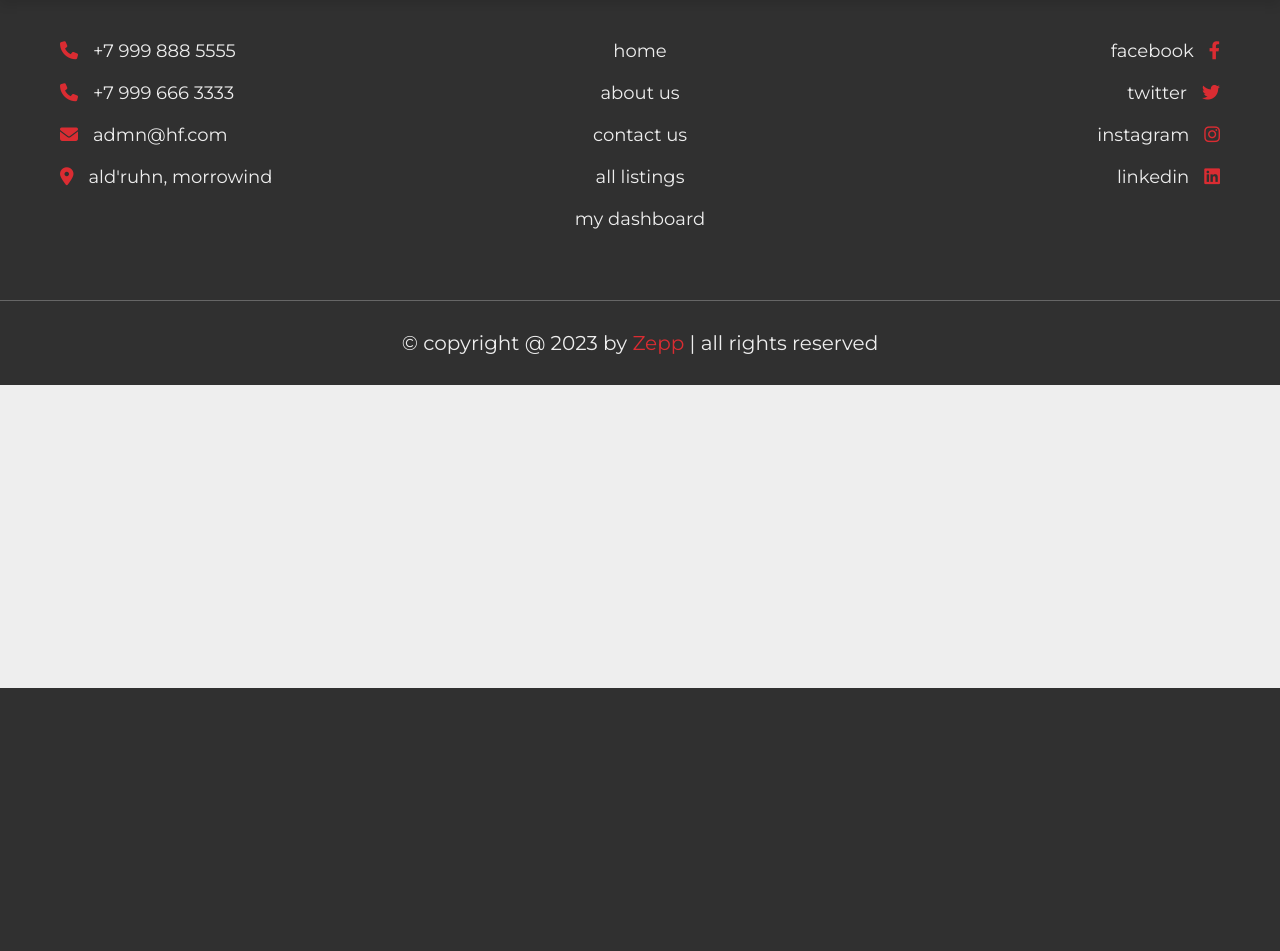
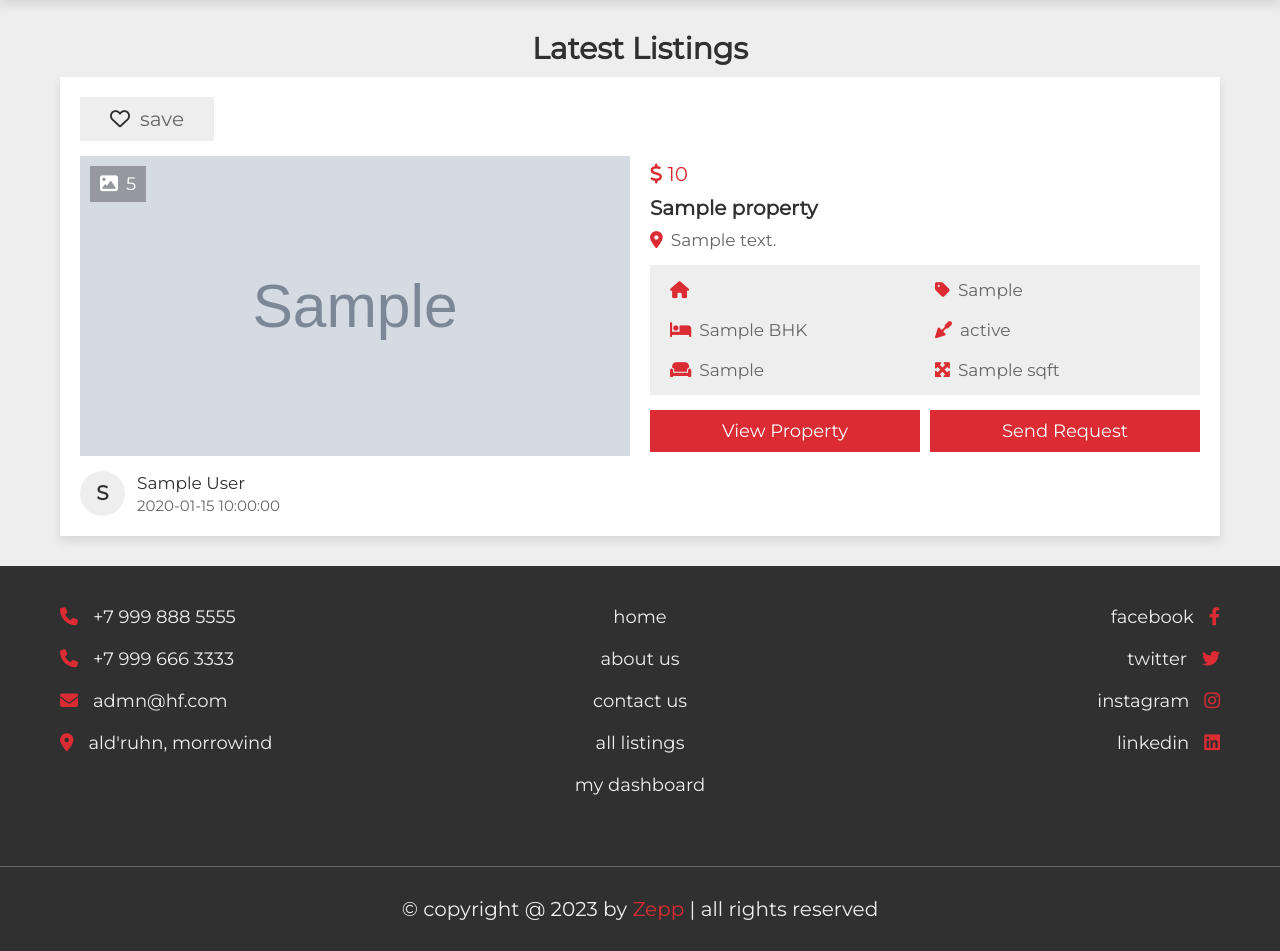
Before and after one commit to Zeppgoespro/estate-agency-hearthfire-pet-project, a PHP site: page /listings.php in a window 1280 px wide. Shown: the part 112-1063 px from the top of the page. Before the commit the page ends 800 px from the top, so only its background shows below. Run offline with PHP 8.4, Linux system fonts and the light colour scheme; tables that the repository leaves empty or names only in its code hold one stand-in row (values such as "Sample post"); grey boxes marked "Sample" are stand-in pictures.

Commit message:
listings page is ready + saved.php page under construction

```diff
--- a/project-core/listings.php
+++ b/project-core/listings.php
@@ -7,6 +7,8 @@
   else:
     $user_id = '';
   endif;
+
+  include './components/save-send.php';
 
 ?>
 
@@ -33,6 +35,111 @@
   <!-- header section ends -->
 
 
+  <!-- listings section starts -->
+
+    <section class="listings">
+
+      <h1 class="heading">latest listings</h1>
+
+      <div class="box-container">
+
+        <?php
+
+          $select_listings = $conn->prepare("SELECT * FROM `properties` ORDER BY date DESC");
+          $select_listings->execute();
+
+          if ($select_listings->rowCount() > 0):
+            while ($fetch_listing = $select_listings->fetch(PDO::FETCH_ASSOC)):
+              $property_id = $fetch_listing['id'];
+
+              $select_users = $conn->prepare("SELECT * FROM `users` WHERE id = ?");
+              $select_users->execute([$fetch_listing['user_id']]);
+              $fetch_users = $select_users->fetch(PDO::FETCH_ASSOC);
+
+              if (!empty($fetch_listing['image_2'])):
+                $count_image_2 = 1;
+              else:
+                $count_image_2 = 0;
+              endif;
+
+              if (!empty($fetch_listing['image_3'])):
+                $count_image_3 = 1;
+              else:
+                $count_image_3 = 0;
+              endif;
+
+              if (!empty($fetch_listing['image_4'])):
+                $count_image_4 = 1;
+              else:
+                $count_image_4 = 0;
+              endif;
+
+              if (!empty($fetch_listing['image_5'])):
+                $count_image_5 = 1;
+              else:
+                $count_image_5 = 0;
+              endif;
+
+              $total_images = (1 + $count_image_2 + $count_image_3 + $count_image_4 + $count_image_5);
+
+              $select_saved = $conn->prepare("SELECT * FROM `saved` WHERE property_id = ? AND user_id = ?");
+              $select_saved->execute([$property_id, $user_id]);
+        ?>
+
+        <form action="" method="post">
+          <div class="box">
+            <input type="hidden" name="property_id" value="<?= $property_id ?>">
+            <?php if ($select_saved->rowCount() > 0): ?>
+              <button type="submit" name="save" class="save"><i class="fas fa-heart"></i><span>saved</span></button>
+            <?php else: ?>
+              <button type="submit" name="save" class="save"><i class="far fa-heart"></i><span>save</span></button>
+            <?php endif; ?>
+            <div class="thumb">
+              <p><i class="fas fa-image"></i><span><?= $total_images ?></span></p>
+              <img src="./uploaded-files/<?= $fetch_listing['image_1'] ?>" alt="Estate photo">
+            </div>
+            <div class="admin">
+              <h3><?= substr($fetch_users['name'], 0, 1) ?></h3>
+              <div>
+                <p><?= $fetch_users['name'] ?></p>
+                <span><?= $fetch_listing['date'] ?></span>
+              </div>
+            </div>
+          </div>
+          <div class="box">
+            <p class="price"><i class="fa-solid fa-dollar-sign"></i><span><?= $fetch_listing['price'] ?></span></p>
+            <h3 class="name"><?= $fetch_listing['property_name'] ?></h3>
+            <p class="address"><i class="fas fa-map-marker-alt"></i><span><?= $fetch_listing['address'] ?></span></p>
+            <div class="flex">
+              <p><i class="fas fa-house"></i><span><?= $fetch_listing['type'] ?></span></p>
+              <p><i class="fas fa-tag"></i><span><?= $fetch_listing['offer'] ?></span></p>
+              <p><i class="fas fa-bed"></i><span><?= $fetch_listing['bhk'] ?> BHK</span></p>
+              <p><i class="fas fa-trowel"></i><span><?= $fetch_listing['status'] ?></span></p>
+              <p><i class="fas fa-couch"></i><span><?= $fetch_listing['furnished'] ?></span></p>
+              <p><i class="fas fa-maximize"></i><span><?= $fetch_listing['carpet'] ?></span> sqft</p>
+            </div>
+            <div class="flex-btn">
+              <a href="./view-property.php?get_id=<?= $property_id ?>" class="btn">view property</a>
+              <input type="submit" value="send request" name="send" class="btn">
+            </div>
+          </div>
+        </form>
+
+        <?php
+            endwhile;
+          else:
+            echo '<p class="empty">no property listed yet</p>';
+          endif;
+
+        ?>
+
+      </div>
+
+    </section>
+
+  <!-- listings section ends -->
+
+
   <!-- footer section starts -->
 
   <?php include './components/footer.php' ?>
```
Also changed, not shown: project-core/saved.php (+117 -0 lines).
